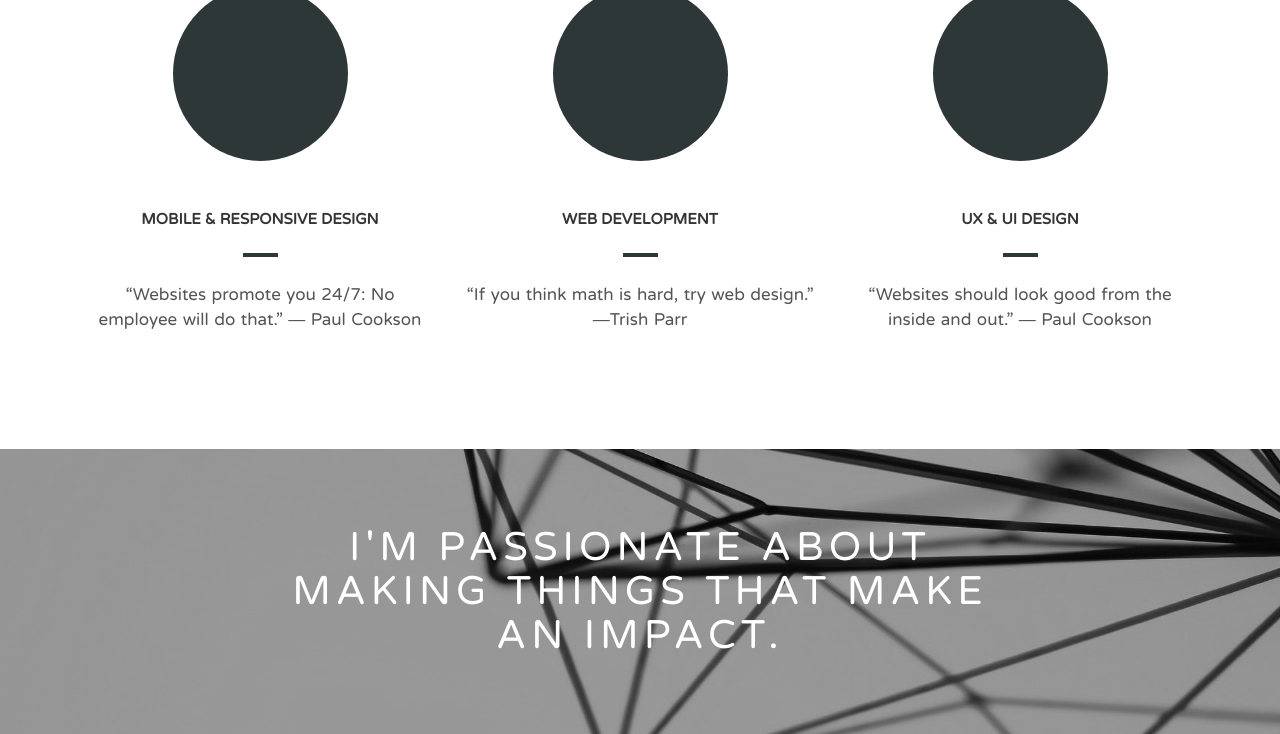
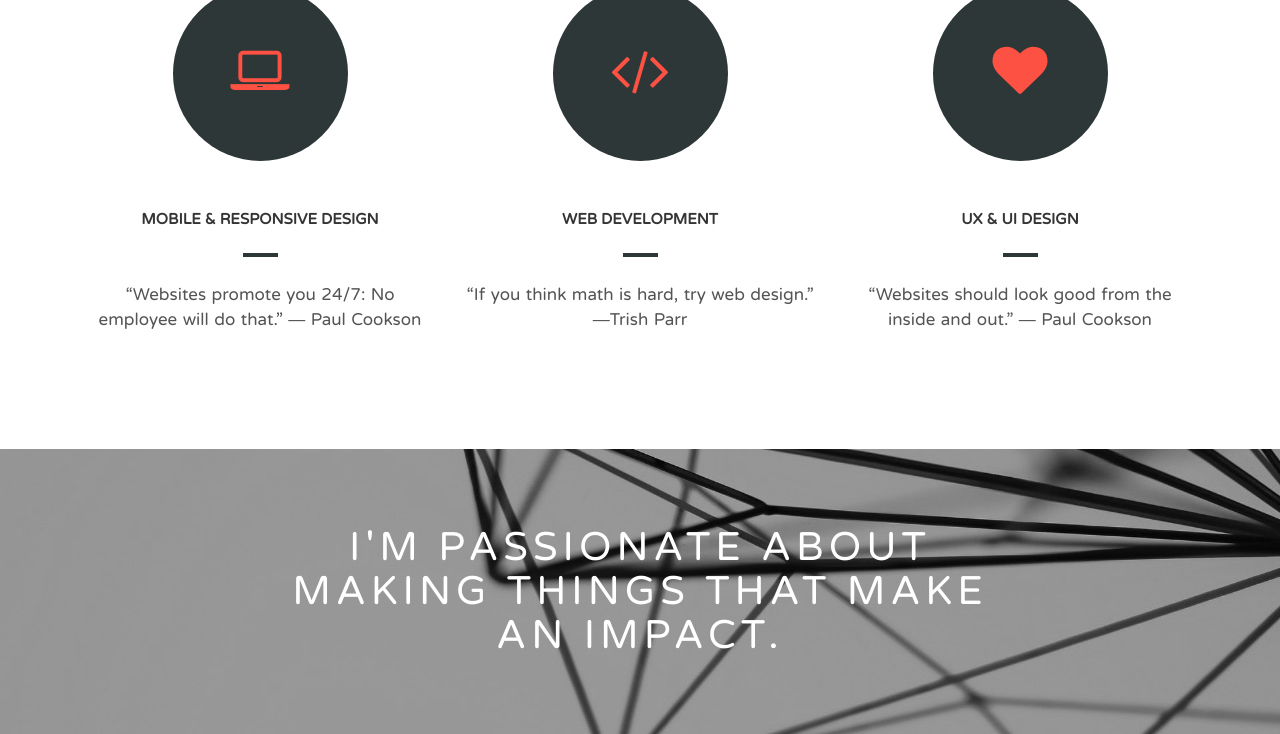
Before and after one commit to sudheerdarla/sudheerdarla.github.io, a plain HTML site: page index.html in a window 1280 px wide. Shown: the part 1421-2155 px from the top of the page. Drawn offline with nearby package versions, Linux system fonts and the light colour scheme.

Commit message:
revamp design

```diff
--- a/index.html
+++ b/index.html
@@ -1,13 +1,13 @@
 <!DOCTYPE html>
 <html lang="en">
-  <head>
+ <head>
     <meta charset="utf-8">
     <meta http-equiv="X-UA-Compatible" content="IE=edge">
     <meta name="viewport" content="width=device-width, initial-scale=1">
-    <title>Sudheer Darla | Portfolio</title>
-    <!-- <script defer src="https://use.fontawesome.com/releases/v5.0.9/js/all.js" integrity="sha384-8iPTk2s/jMVj81dnzb/iFR2sdA7u06vHJyyLlAd4snFpCl/SnyUjRrbdJsw1pGIl" crossorigin="anonymous"></script> -->
-    <link href='http://fonts.googleapis.com/css?family=Varela+Round' rel='stylesheet' type='text/css'>
+    <title>Halcyon Days - An Exclusive Freebie for Codrops by Peter Finlan.</title>
+    <link href='https://fonts.googleapis.com/css?family=Varela+Round' rel='stylesheet' type='text/css'>
     <link href="css/bootstrap.min.css" rel="stylesheet">
+    <link href="https://netdna.bootstrapcdn.com/font-awesome/4.1.0/css/font-awesome.min.css" rel="stylesheet">
     <link href="css/flexslider.css" rel="stylesheet" >
     <link href="css/styles.css" rel="stylesheet">
     <link href="css/queries.css" rel="stylesheet">
```
